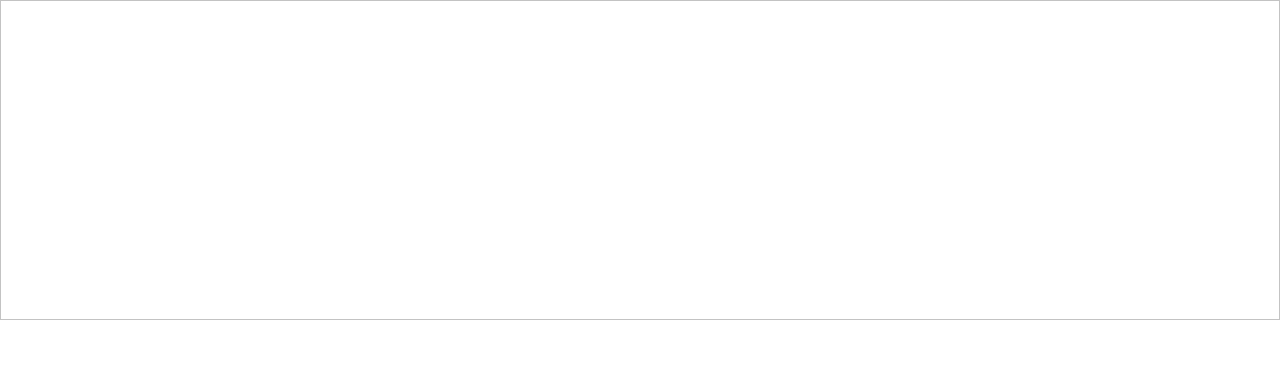
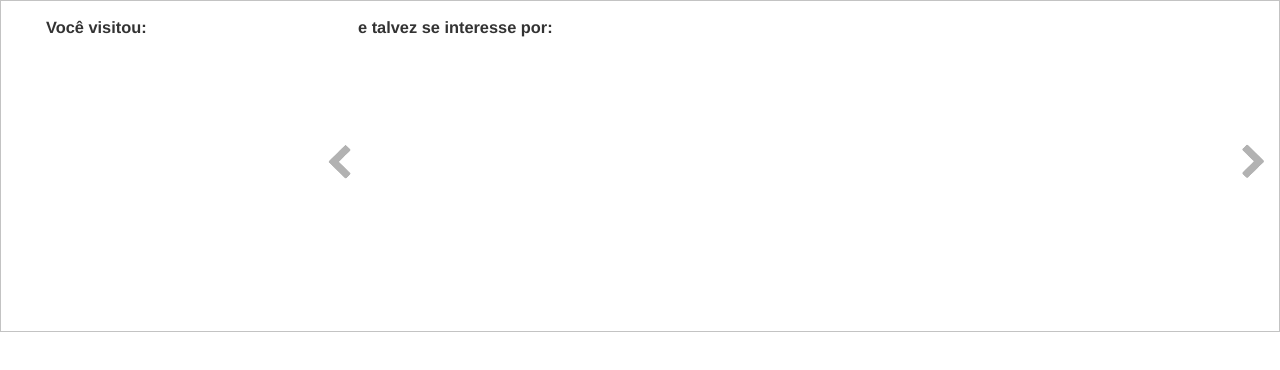
Before and after one commit to luanoli/slider, a plain HTML site: page index.html in a window 1280 px wide. Drawn offline with Linux system fonts and the light colour scheme.

Commit message:
Cabeçalhos

```diff
--- a/index.html
+++ b/index.html
@@ -11,8 +11,15 @@
 		<div class="container-fluid">
 			<div class="row">
 				<div class="slider-content col-xs-12 col-sm-12 col-md-12">
-					<div class="col-md-3" id="product-ref"></div>
+					<div class="col-md-3" id="product-ref">
+						<div class="col-md-12">
+							<h3>Você visitou:</h3>
+						</div>
+					</div>
 					<div class="col-md-9" id="slider-vitrine">
+						<div class="col-md-12">
+							<h3>e talvez se interesse por:</h3>
+						</div>
 						<div class="slider-left-control slider-control">
 							<img src="img/left-arrow.png" class="slider-left-arrow slider-arrow">
 						</div>
--- a/style.css
+++ b/style.css
@@ -1,21 +1,20 @@
 .slider-content{
-  height: 320px;
   vertical-align: middle;
   background: white;
   border: 1px solid #c3c3c3;
 }
 
 #slider-vitrine {
-  max-height: 320px;
+  min-height: 330px;
   overflow: hidden;
 }
 
 .slider-control {
-  height: 100%;
+  height: 80%;
   cursor: pointer;
   position: absolute;
   top: 0;
-  width: 10%;
+  width: 5%;
   z-index: 1;
 }
 
@@ -34,7 +33,7 @@
 .slider-control .slider-left-arrow {
   left: 0;
   height: 60%;
-  margin-top: -150%;
+  margin-top: -110%;
   opacity: 0.3;
   position: absolute;
   top: 50%;
@@ -43,7 +42,7 @@
 .slider-control .slider-right-arrow {
   right: 0;
   height: 60%;
-  margin-top: -150%;
+  margin-top: -110%;
   opacity: 0.3;
   position: absolute;
   top: 50%;
@@ -54,7 +53,7 @@
 }
 
 .product-slide {
-  height: 320px;
+  height: 330px;
   padding: 15px;
   z-index: 2;
 }
@@ -70,7 +69,7 @@
 .slider-set {
   position: relative;
   overflow: hidden;
-  height: 320px;
+  height: 330px;
 }
 
 .product-slide h4 {
@@ -95,6 +94,7 @@ body {
 }
 
 a {
+  text-decoration: none;
   color: #333;
 }
 
```
